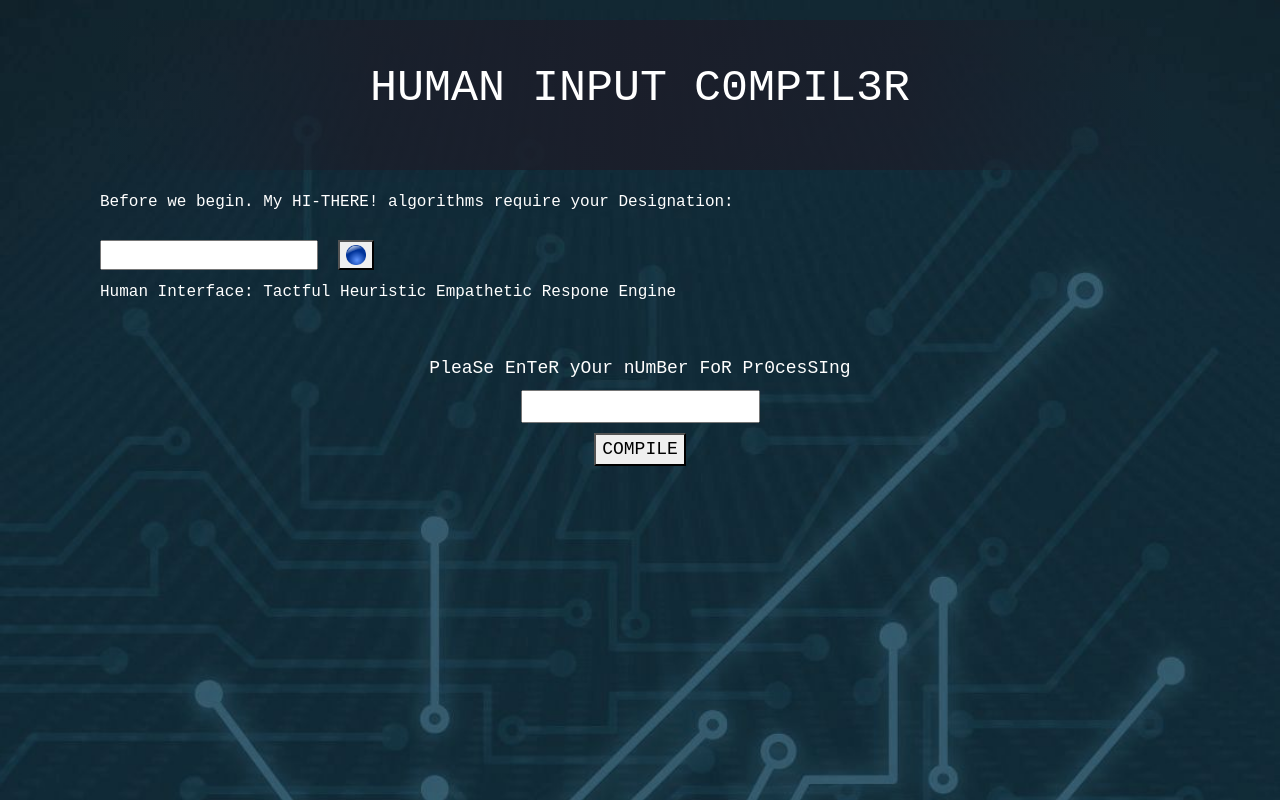
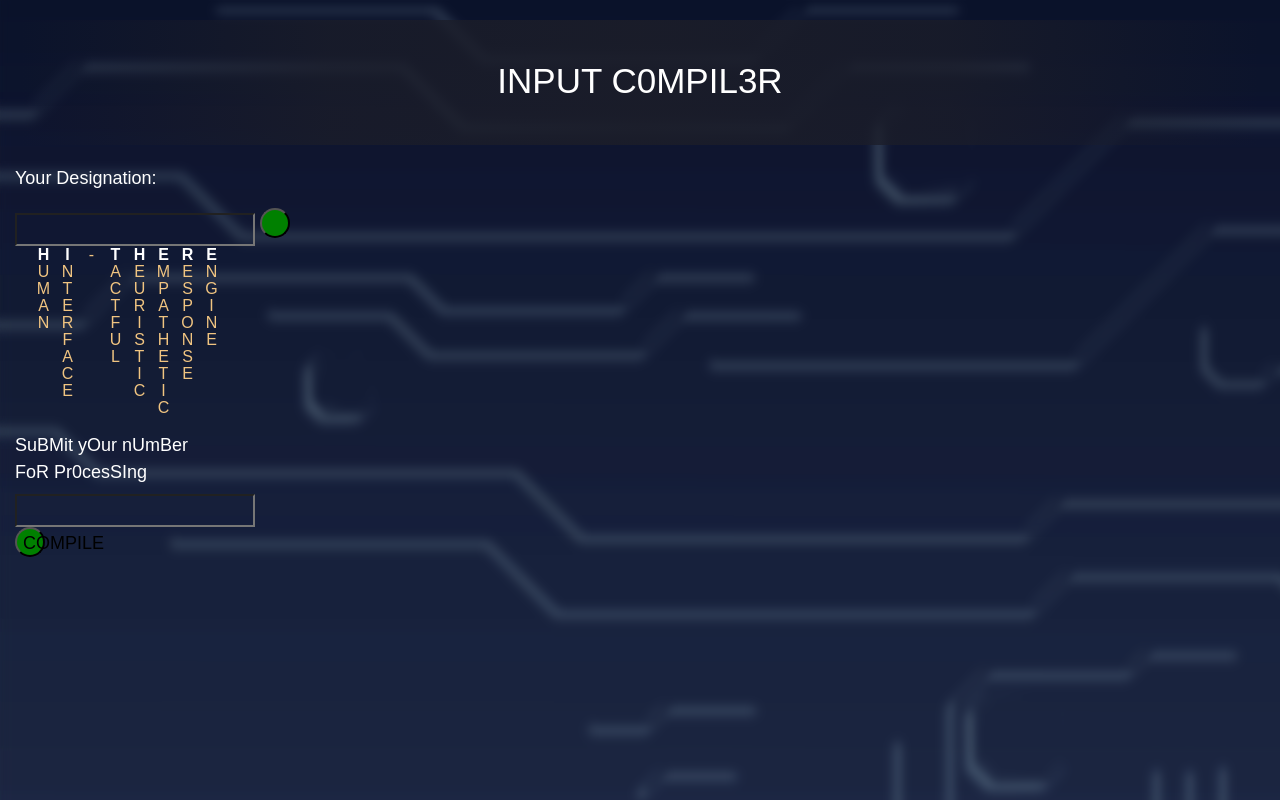
Before and after one commit to stockampj/Week3js, a plain HTML site: page index.html in a window 1280 px wide. Drawn offline with nearby package versions, Linux system fonts and the light colour scheme; a web font is replaced by a local one.

Commit message:
Added input name field

```diff
--- a/css/styles.css
+++ b/css/styles.css
@@ -1,57 +1,77 @@
 body {
+  display: none;
   background-color: gray;
-  background-image: url(../img/background.jpg);
-  background-position: top, center;
+  background-image: url(../img/background.png);
+  background-position: absolute;
   background-repeat: no-repeat;
-  background-size: cover;
   color: white;
-  font-family: monospace;
-
+  font-family: 'Electrolize', sans-serif;
 }
 
 #header {
   display: block;
   margin: 20px;
-  background: rgb(221,221,221);
-  background: linear-gradient(90deg, rgba(221,221,221,0) 0%, rgba(27,29,41,0.75) 25%, rgba(27,29,41,0.9076148343373494) 50%, rgba(27,29,41,0.75) 75%, rgba(221,221,221,0) 100%);
-  height: 150px;
+  background: rgb(221, 221, 221);
+  background: linear-gradient(90deg, rgba(221, 221, 221, 0) 0%, rgba(27, 29, 41, 0.75) 25%, rgba(27, 29, 41, 0.9076148343373494) 50%, rgba(27, 29, 41, 0.75) 75%, rgba(221, 221, 221, 0) 100%);
+  height: 125px;
 }
 
 h1 {
   display: block;
   margin-left: auto;
   margin-right: auto;
-  margin-top: auto;
-  margin-bottom: auto;
-  font-size: 45px;
-  padding: 4%;
+  font-size: 35px;
+  padding-top: 40px;
   color: White;
   text-align: center;
 }
 
-#intake {
+#greetings {
+  padding-left: 30px;
   display: block;
   margin-left: auto;
   margin-right: auto;
-
 }
 
+#hithere {
+  writing-mode: vertical-lr;
+  text-orientation: upright;
+  color: #f0c481;
+}
+
+#acronym {
+  font-weight: bold;
+  font-size: 16px;
+  color: white;
+}
+
+#intake {
+  padding-left: 30px;
+  display: block;
+  margin-left: auto;
+  margin-right: auto;
+}
 
 form {
   display: block;
   margin-left: auto;
   margin-right: auto;
-  padding-top: 35px;
   font-size: 18px;
-  text-align: center;
+  text-align: left;
 }
 
 button {
-  margin: 10px;
+  border-radius: 100%;
+  height: 30px;
+  width: 30px;
+  background-color: green;
 }
 
-.imgbutton {
-  height: 20px;
+
+input {
+  background: transparent;
+  color: #62ff19;
+  text-align: center;
 }
 
 .display {
@@ -61,88 +81,95 @@ button {
   font-size: 20px;
   width: 90%;
   height: 90%;
-  position: absolute;
-  top: 175px;
+
 }
-.display {
-  z-index: -1;
-}
+
 
 .error3 {
   color: rgb(207, 128, 139);
   background-color: rgba(12, 14, 36, 0.3);
-  text-align: center;
 }
 
 .color0 {
   color: #f0e6bd;
+  font-weight: 800;
 }
 
 .color1 {
   color: #ccbb76;
+  font-size: 25px;
+}
+
+.color2 {
+  color: #ccb03f;
+}
+
+.color3 {
+  color: #d1a800;
+}
+
+.color4 {
+  color: #b7bd99;
   font-weight: 800;
   font-size: 25px;
 }
-.color2 {
-  color: #ccb03f;
-}
-.color3 {
-  color: #d1a800;
-  font-weight: 800;
-  font-size: 25px;
-}
-.color4 {
-  color: #b7bd99;
-}
+
 .color5 {
   color: #899e20;
 }
+
 .color6 {
   color: #8f9e88;
 }
+
 .color7 {
   color: #8bd16b;
   font-weight: 800;
   font-size: 25px;
 }
+
 .color8 {
   color: #3eab0c;
 }
+
 .color9 {
   color: white;
 }
 
-
 /* Blinking Effects were found here: https://codepen.io/_Master_/pen/PRdjmQ?editors=1100 */
 @-webkit-keyframes blinker {
-  from {opacity: 1.0;}
-  to {opacity: 0.2;}
+  from {
+    opacity: 1.0;
   }
 
-.blinkFast{
+  to {
+    opacity: 0.2;
+  }
+}
+
+.blinkFast {
   text-decoration: blink;
   -webkit-animation-name: blinker;
   -webkit-animation-duration: 2.4s;
-	-webkit-animation-iteration-count:infinite;
-	-webkit-animation-timing-function:ease-in-out;
+  -webkit-animation-iteration-count: infinite;
+  -webkit-animation-timing-function: ease-in-out;
   -webkit-animation-direction: alternate;
 }
 
-.blinkMed{
+.blinkMed {
   text-decoration: blink;
   -webkit-animation-name: blinker;
   -webkit-animation-duration: 4.1s;
-	-webkit-animation-iteration-count:infinite;
-	-webkit-animation-timing-function:ease-in-out;
+  -webkit-animation-iteration-count: infinite;
+  -webkit-animation-timing-function: ease-in-out;
   -webkit-animation-direction: alternate;
 }
 
-
-.blinkSlow{
+.blinkSlow {
   text-decoration: blink;
   -webkit-animation-name: blinker;
   -webkit-animation-duration: 7.2;
-	-webkit-animation-iteration-count:infinite;
-	-webkit-animation-timing-function:ease-in-out;
+  -webkit-animation-iteration-count: infinite;
+  -webkit-animation-timing-function: ease-in-out;
   -webkit-animation-direction: alternate;
 }
--- a/index.html
+++ b/index.html
@@ -2,6 +2,7 @@
 <html lang="en" dir="ltr">
 
 <head>
+  <link href="https://fonts.googleapis.com/css?family=Electrolize&display=swap" rel="stylesheet">
   <link href="https://stackpath.bootstrapcdn.com/bootstrap/4.3.1/css/bootstrap.min.css" rel="stylesheet" integrity="sha384-ggOyR0iXCbMQv3Xipma34MD+dH/1fQ784/j6cY/iJTQUOhcWr7x9JvoRxT2MZw1T" crossorigin="anonymous">
   <link href="css/styles.css" rel="stylesheet" type="text/css">
   <script src="https://code.jquery.com/jquery-3.4.1.js" integrity="sha256-WpOohJOqMqqyKL9FccASB9O0KwACQJpFTUBLTYOVvVU=" crossorigin="anonymous"></script>
@@ -10,36 +11,52 @@
 </head>
 
 <body>
-  <div class="container">
+  <div class="">
     <div class="row" id="header">
-      <div class="col-md-12">
-        <h1>HUMAN INPUT C0MPIL3R</h1>
+      <div>
+        <h1>INPUT C0MPIL3R</h1>
       </div>
     </div>
-    <div class="container">
+    <div class="">
+      <div class="row">
+
+        <div class="<col-md-3>">
+
           <div class="row" id="greetings">
-        <div class="col-md-12">
-          <p>Before we begin. My HI-THERE! algorithms require your Designation:</p>
+            <form id="tellMe">
+              <p>Your Designation:</p>
+              <div class="inputrow">
                 <input type="text" name="" value="" id="username">
-          <button type="button" name="button"><img class="imgbutton" src="img/blue.png" alt="blue submit button"></button>
-          <p>Human Interface: Tactful Heuristic Empathetic Respone Engine</p>
+                <button type="submit" class="imgbutton">
+                  <!-- <img src="img/blue.png" width="35" height="35" alt="submit" /> -->
+                </button>
               </div>
+            </form>
+            <p id="hithere"><span id="acronym">H</span>UMAN<br><span id="acronym">I</span>NTERFACE<br>-<br><span id="acronym">T</span>ACTFUL<br><span id="acronym">H</span>EURISTIC<br><span id="acronym">E</span>MPATHETIC<br><span
+                id="acronym">R</span>ESPONSE<br><span id="acronym">E</span>NGINE</p>
           </div>
 
-      <div class="Main">
           <div class="row" id="intake">
-          <div class="col-md-12">
+            <div>
               <form id="userInput">
-              <label for="userNumber">PleaSe EnTeR yOur nUmBer FoR Pr0cesSIng</label><br>
+                <div class="inputrow">
+                  <label for="userNumber">SuBMit yOur nUmBer<br>FoR Pr0cesSIng</label><br>
                   <input type="text" name="phrase" id="userNumber"><br>
                   <button type="submit" name="button">COMPILE</button>
+                </div>
               </form>
             </div>
           </div>
 
+        </div>
+
+        <div class="col-md-6" id=output>
           <p class="display"></p>
+        </div>
 
       </div>
+
+
     </div>
 </body>
 
--- a/js/scripts.js
+++ b/js/scripts.js
@@ -1,4 +1,16 @@
+var username = ""
+
 $(document).ready(function() {
+  $("body").fadeIn(1000);
+  $("form#tellMe").submit(function(event) {
+    event.preventDefault();
+    username = $("#username").val();
+  });
+
+
+
+
+
   $("form#userInput").submit(function(event) {
     event.preventDefault();
 
@@ -41,7 +53,7 @@ $(document).ready(function() {
     $(".display").fadeIn(3000);
     outputProcessor(userInput).forEach(function(number) {
       if (number === "error3") {
-        $(".display").append(hexAssigner("error3") + "I'm s0rRy, Dave. I'm afR@id I caN't d0 tHat!" + "</span>" + " ");
+        $(".display").append(hexAssigner("error3") + "I'm s0rRy, " + username +". I'm afR@id I caN't d0 tHat!" + "</span>" + " ");
       } else if (number === "error2") {
         $(".display").append(hexAssigner("error2") + " b00p " + "</span>");
       } else if (number === "error1") {
@@ -53,7 +65,7 @@ $(document).ready(function() {
 
     function hexAssigner(pull) {
       if (pull === "error3") {
-        return  "<span class=\"error3\">"
+        return "<span class=\"error3\">"
       } else {
         var tagList = [
           "<span class=\"color0 blinkFast\">",
@@ -65,58 +77,13 @@ $(document).ready(function() {
           "<span class=\"color6 blinkMed\">",
           "<span class=\"color7 blinkMed\">",
           "<span class=\"color8 blinkMed\">",
-        "<span class=\"color9 blinkMed\">"];
+          "<span class=\"color9 blinkMed\">"
+        ];
         var picker = parseInt(Math.random() * 10);
         console.log(picker);
         return tagList[picker];
-      }
-    }
-
-
-
-
-
+      };
+    };
 
   });
 });
-
-
-
-
-
-
-
-
-
-// function outputProcessor(number) {
-//   var outputArray = []
-//   for (var i = 0; i <= userInput; i++) {
-//     var element = i.toString();
-//     var digets = element.split("");
-//     if (digets.indexOf("3") >= 0) {
-//       element = "error3";
-//     } else if (digets.indexOf("2") >= 0) {
-//       element = "error2";
-//     } else if (digets.indexOf("1") >= 0) {
-//       element = "error1";
-//     } else {
-//       element = i;
-//     }
-//     outputArray.push(element);
-//   }
-//   return outputArray
-// };
-
-
-
-
-
-
-
-
-
-// function numberValidator(number) {
-//   var check = Number.isInteger(number);
-//   console.log(check);
-//   return check;
-// };
```
Also changed, not shown: img/background.png (added), img/green.png, img/red.png (added). Lines whose indentation alone changed are shown as unchanged.
